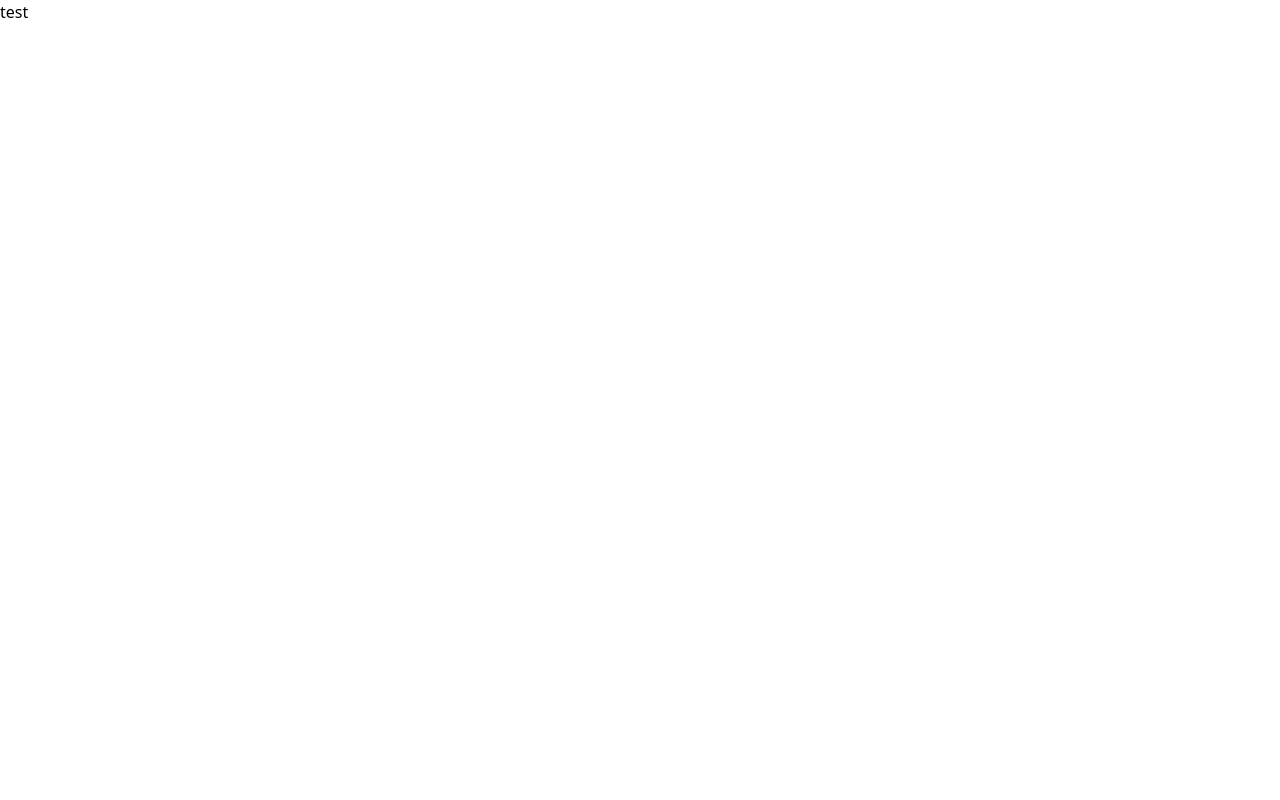
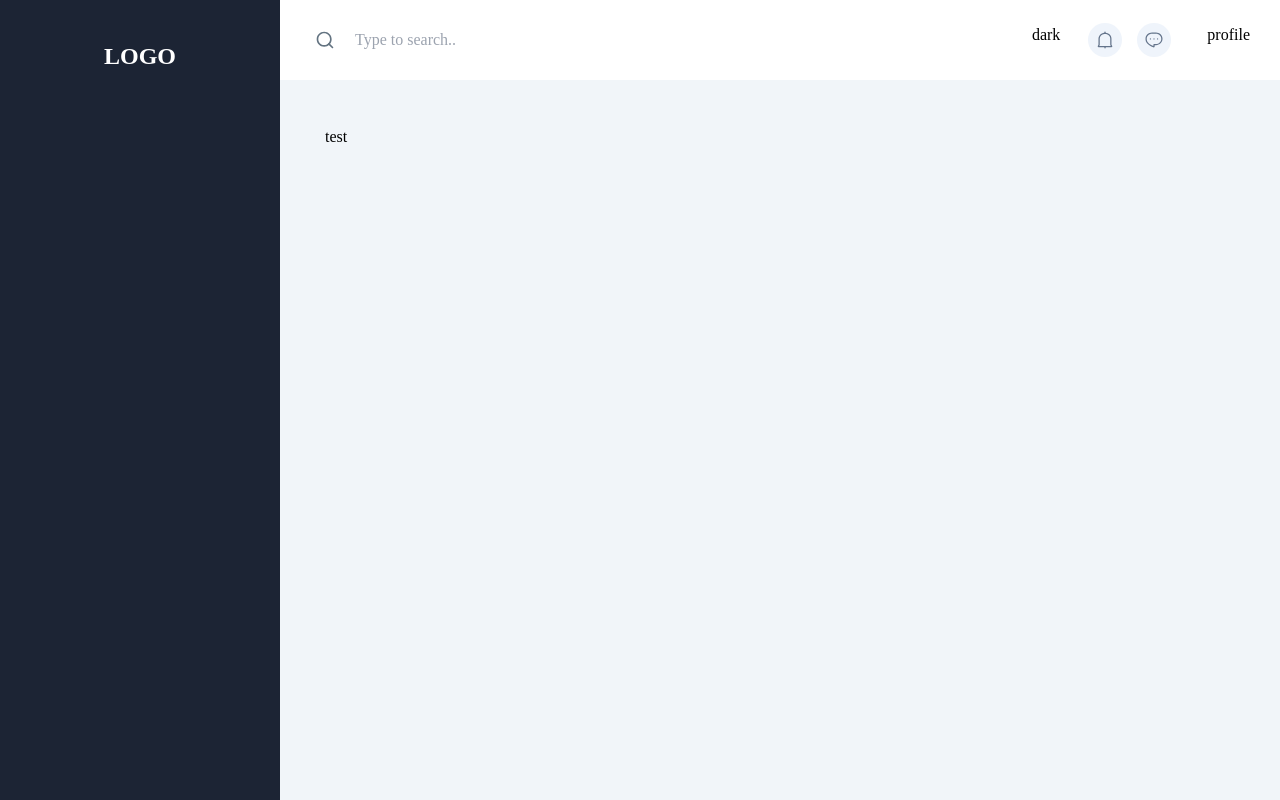
Before and after one commit to Yun-Jehyeok/fukintodo, a Next.js app in the folder client/: page / in a window 1280 px wide. Built offline with nearby package versions, Linux system fonts and the light colour scheme.

Commit message:
Create Header & Configurate Layout

```diff
--- a/client/app/layout.tsx
+++ b/client/app/layout.tsx
@@ -1,5 +1,7 @@
 "use client";
 
+import Gnb from "@/components/gnb";
+import Header from "@/components/header";
 import type { Metadata } from "next";
 import { Inter } from "next/font/google";
 import { QueryClient, QueryClientProvider } from "react-query";
@@ -25,7 +27,15 @@ export default function RootLayout({
       <body>
         <QueryClientProvider client={queryClient}>
           <ReactQueryDevtools />
-          {children}
+          <div className="flex w-screen overflow-x-hidden font-base">
+            <Gnb />
+            <div className="flex-1">
+              <Header />
+              <div className="px-[45px] py-[45px] bg-[#f1f5f9] min-h-full">
+                {children}
+              </div>
+            </div>
+          </div>
         </QueryClientProvider>
       </body>
     </html>
--- /dev/null
+++ b/client/components/gnb.tsx
@@ -0,0 +1,7 @@
+export default function Gnb() {
+  return (
+    <div className="w-[280px] bg-gnb min-h-screen py-10 px-[25px] text-white">
+      <div className="text-center text-2xl font-bold">LOGO</div>
+    </div>
+  );
+}
--- /dev/null
+++ b/client/components/header.tsx
@@ -0,0 +1,41 @@
+export default function Header() {
+  return (
+    <div className="w-full flex items-center pl-[35px] pr-[30px] h-20 bg-white justify-between">
+      <div className="flex gap-5">
+        <div className="flex items-center">
+          <svg
+            width="20"
+            height="20"
+            viewBox="0 0 20 20"
+            fill="none"
+            xmlns="http://www.w3.org/2000/svg"
+          >
+            <path
+              fill-rule="evenodd"
+              clip-rule="evenodd"
+              d="M9.16675 3.33341C5.94509 3.33341 3.33341 5.94509 3.33341 9.16675C3.33341 12.3884 5.94509 15.0001 9.16675 15.0001C12.3884 15.0001 15.0001 12.3884 15.0001 9.16675C15.0001 5.94509 12.3884 3.33341 9.16675 3.33341ZM1.66675 9.16675C1.66675 5.02461 5.02461 1.66675 9.16675 1.66675C13.3089 1.66675 16.6667 5.02461 16.6667 9.16675C16.6667 13.3089 13.3089 16.6667 9.16675 16.6667C5.02461 16.6667 1.66675 13.3089 1.66675 9.16675Z"
+              fill="#637381"
+            />
+            <path
+              fill-rule="evenodd"
+              clip-rule="evenodd"
+              d="M13.2858 13.2858C13.6113 12.9604 14.1389 12.9604 14.4643 13.2858L18.0893 16.9108C18.4148 17.2363 18.4148 17.7639 18.0893 18.0893C17.7639 18.4148 17.2363 18.4148 16.9108 18.0893L13.2858 14.4643C12.9604 14.1389 12.9604 13.6113 13.2858 13.2858Z"
+              fill="#637381"
+            />
+          </svg>
+        </div>
+        <input
+          className="focus focus:border-none focus:outline-none"
+          type="text"
+          placeholder="Type to search.."
+        />
+      </div>
+      <div className="flex">
+        <div className="mr-7">dark</div>
+        <div className="mr-[15px] w-[34px] h-[34px] rounded-full bg-[#EFF4FB] bg-center bg-no-repeat bg-alarm cursor-pointer"></div>
+        <div className="mr-9 w-[34px] h-[34px] rounded-full bg-[#EFF4FB] bg-center bg-no-repeat bg-chat cursor-pointer"></div>
+        <div>profile</div>
+      </div>
+    </div>
+  );
+}
```
Also changed, not shown: client/tailwind.config.js (+17 -7 lines).
